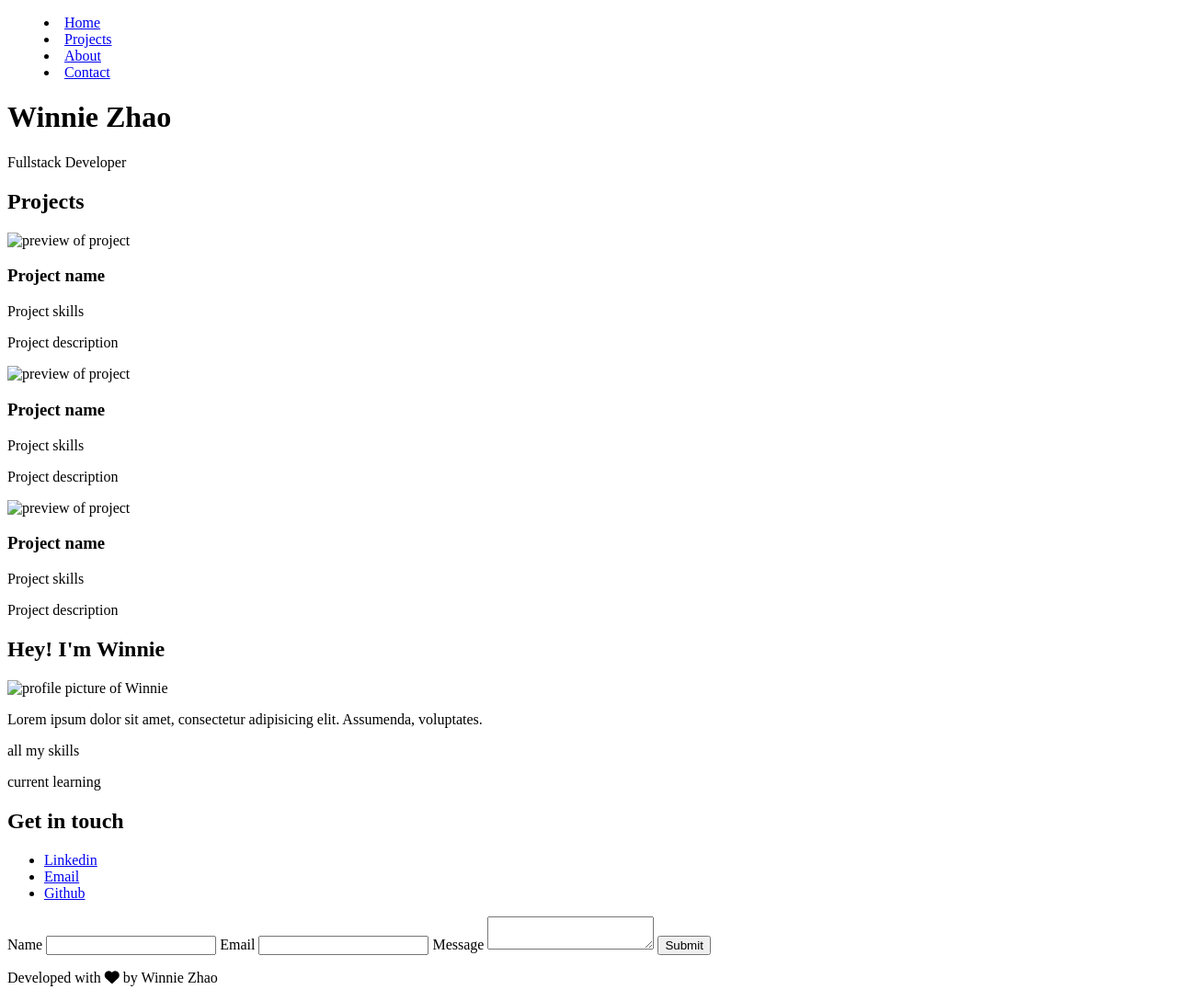
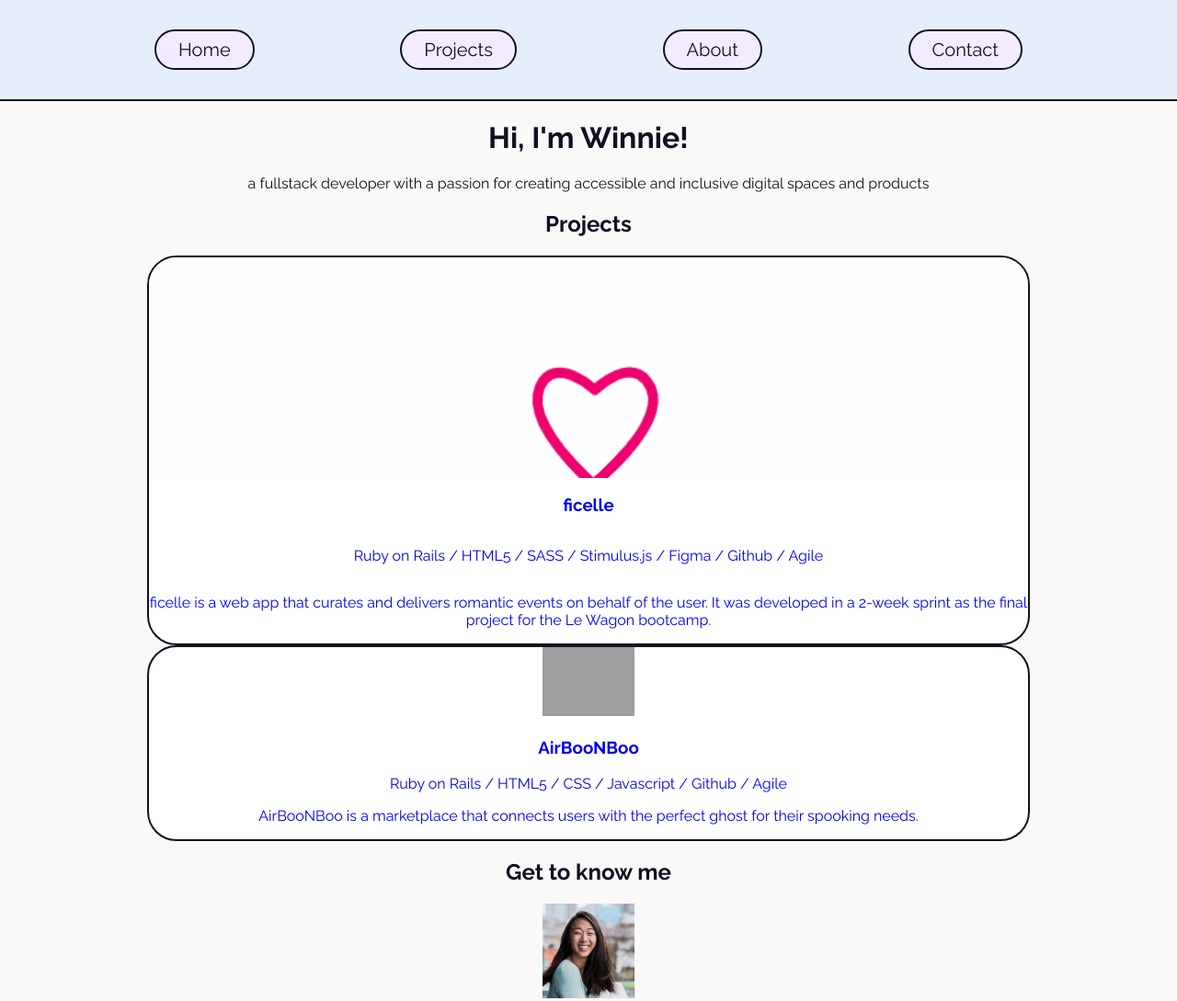
Before and after one commit to winniemzhao/portfolio, a plain HTML site: page index.html in a window 1280 px wide. Shown: the top 1089 px of the page at 92% size. Drawn offline with Linux system fonts and the light colour scheme; grey boxes are pictures that could not be loaded.

Commit message:
styled nav, added images, added content to projects

```diff
--- a/index.html
+++ b/index.html
@@ -13,54 +13,60 @@
 </head>
 <body>
   <header>
-    <nav>
+    <nav class="wrapper">
       <menu>
         <li>
           <a href="#">Home</a>
         </li>
         <li>
-          <a href="#">Projects</a>
+          <a href="#projects">Projects</a>
         </li>
         <li>
-          <a href="#">About</a>
+          <a href="#about">About</a>
         </li>
         <li>
-          <a href="#">Contact</a>
+          <a href="#contact">Contact</a>
         </li>
       </menu>
     </nav>
+  </header>
+  <main class="wrapper">
     <div class="banner">
-      <h1>Winnie Zhao</h1>
-      <p>Fullstack Developer</p>
+      <h1>Hi, I'm Winnie!</h1>
+      <p>a fullstack developer with a passion for creating accessible and inclusive digital spaces and products</p>
     </div>
-  </header>
     <section id="projects">
       <h2>Projects</h2>
       <article class="project">
-      <img src="#" alt="preview of project">
-      <h3 class="project-name">Project name</h3>
-      <p class="project-skills">Project skills</p>
-      <p class="project-description">Project description</p>
+        <div class="project-card">
+          <a href="https://www.ficelle.ca" target="_blank">
+            <div class="project-card-content">
+              <img src="images/ficelle.png" alt="preview of ficelle project">
+              <h3 class="project-name">ficelle</h3>
+              <p class="project-skills">Ruby on Rails / HTML5 / SASS / Stimulus.js / Figma / Github / Agile</p>
+              <p class="project-description">ficelle is a web app that curates and delivers romantic events on behalf of the user. It was developed in a 2-week sprint as the final project for the Le Wagon bootcamp. </p>
+              <!-- <a href="https://youtu.be/0eKgUN9csFw?t=909">Watch the demo!</a> -->
+            </div>
+          </a>
+        </div>
       </article>
       <article class="project">
-      <img src="#" alt="preview of project">
-      <h3 class="project-name">Project name</h3>
-      <p class="project-skills">Project skills</p>
-      <p class="project-description">Project description</p>
-    </article>
-    <article class="project">
-      <img src="#" alt="preview of project">
-      <h3 class="project-name">Project name</h3>
-      <p class="project-skills">Project skills</p>
-      <p class="project-description">Project description</p>
+        <div class="project-card">
+          <a href="https://airboonboo.herokuapp.com" target="_blank">
+            <img src="images/airboonboo.png" alt="preview of AirBooNBoo project">
+            <h3 class="project-name">AirBooNBoo</h3>
+            <p class="project-skills">Ruby on Rails / HTML5 / CSS / Javascript / Github / Agile</p>
+            <p class="project-description">AirBooNBoo is a marketplace that connects users with the perfect ghost for their spooking needs.</p>
+          </a>
+        </div>
       </article>
     </section>
     <section id="about">
-    <h2>Hey! I'm Winnie</h2>
-    <img src="#" alt="profile picture of Winnie">
+      <h2>Get to know me</h2>
+      <img src="images/profile_picture.jpeg" alt="profile picture of Winnie">
       <p class="about-description">Lorem ipsum dolor sit amet, consectetur adipisicing elit. Assumenda, voluptates.</p>
-    <p class="about-skills">all my skills</p>
-    <p class="about-learning">current learning</p>
+      <p class="about-skills">Skills</p>
+      <p class="about-learning">Currently learning</p>
     </section>
     <section class="contact">
       <h2>Get in touch</h2>
@@ -85,7 +91,8 @@
         <input type="submit" value="Submit">
       </form>
     </section>
-  <footer>
+  </main>
+  <footer class="wrapper">
     <p>Developed with <i class="fa-solid fa-heart"></i> by Winnie Zhao</p>
   </footer>
 </body>
--- a/style.css
+++ b/style.css
@@ -0,0 +1,84 @@
+* {
+  box-sizing: border-box;
+}
+
+body {
+  margin: 0;
+  padding: 0;
+  font-family: "Raleway", "Arial", "Helvetica", sans-serif;
+  color: #111122;
+  background-color: #FAF9F7;
+  text-align: center;
+}
+
+.wrapper {
+  width: 75%;
+  margin: 0 auto;
+}
+
+header {
+  border-bottom: 2px solid #111122;
+  background-color: #E5EFFB;
+}
+
+menu {
+  margin: 0;
+  padding: 2rem 0;
+  display: flex;
+  justify-content: space-between;
+}
+
+menu li {
+  list-style-type: none;
+}
+
+menu li a {
+  text-decoration: none;
+  font-size: 1.25rem;
+  background-color: #F3EBFF;
+  color: #111122;
+  padding: 0.5rem 1.5rem;
+  margin: 0 0.5rem;
+  border: 2px solid #111122;
+  border-radius: 2rem;
+  display: inline-block;
+}
+
+menu li a:hover, menu li a:focus {
+  background-color: #FEEBDD;
+  transform: scale(1.025);
+}
+
+menu li a:active {
+  background-color: #E6F2DF;
+  transform: scale(1);
+}
+
+.project-card {
+  background-color: #FFF;
+  border: 2px solid #111122;
+  border-radius: 2rem;
+  overflow: hidden;
+}
+
+.project-card a{
+  text-decoration: none;
+}
+
+.project-card-content {
+  display: flex;
+  flex-direction: column;
+  justify-content: center;
+  align-items: center;
+}
+
+.project-card-content img {
+  object-fit: cover;
+  object-position: center;
+  width: 100%;
+  height: 15rem;
+}
+
+img{
+  width: 100px;
+}
```
Also changed, not shown: images/ficelle.png (added), images/profile_picture.jpeg (added), 1 other file. Lines whose indentation alone changed are shown as unchanged.
